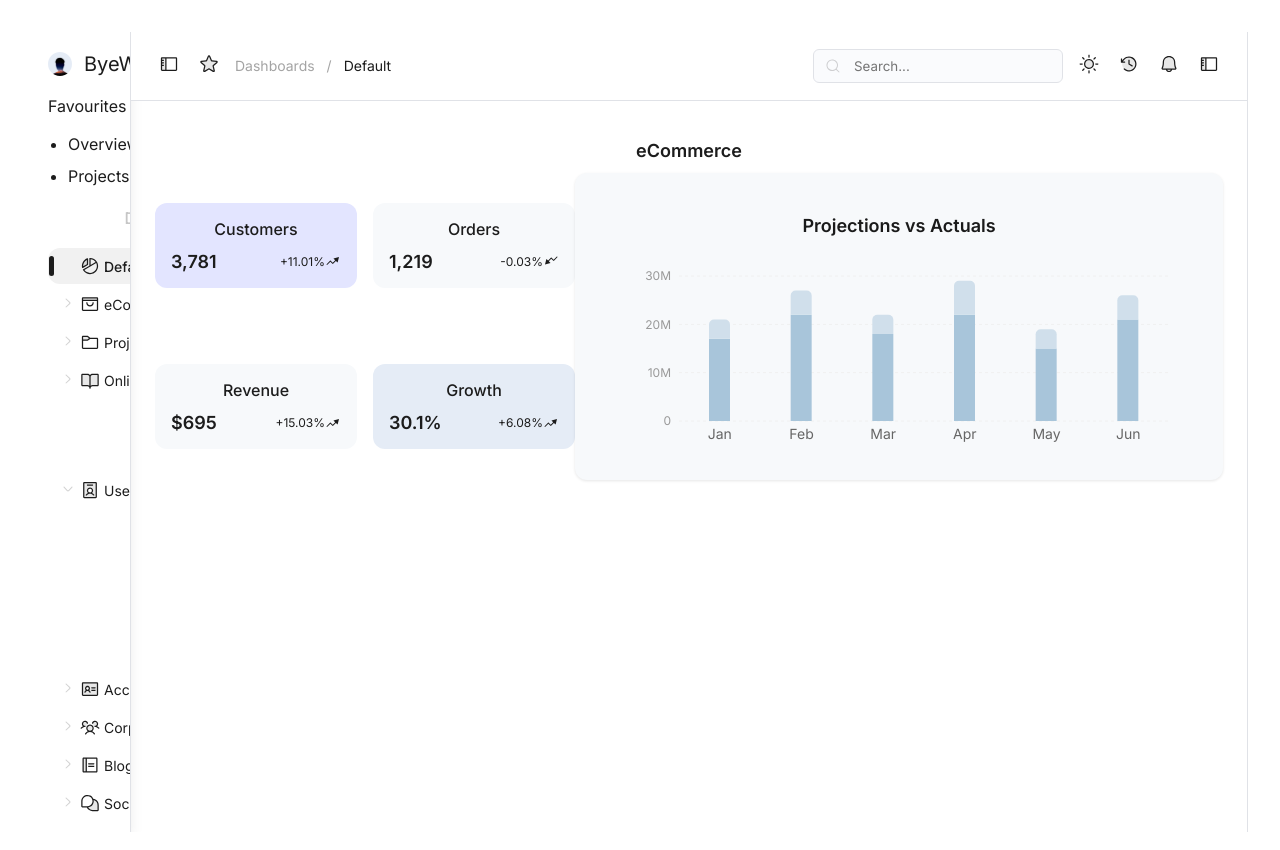
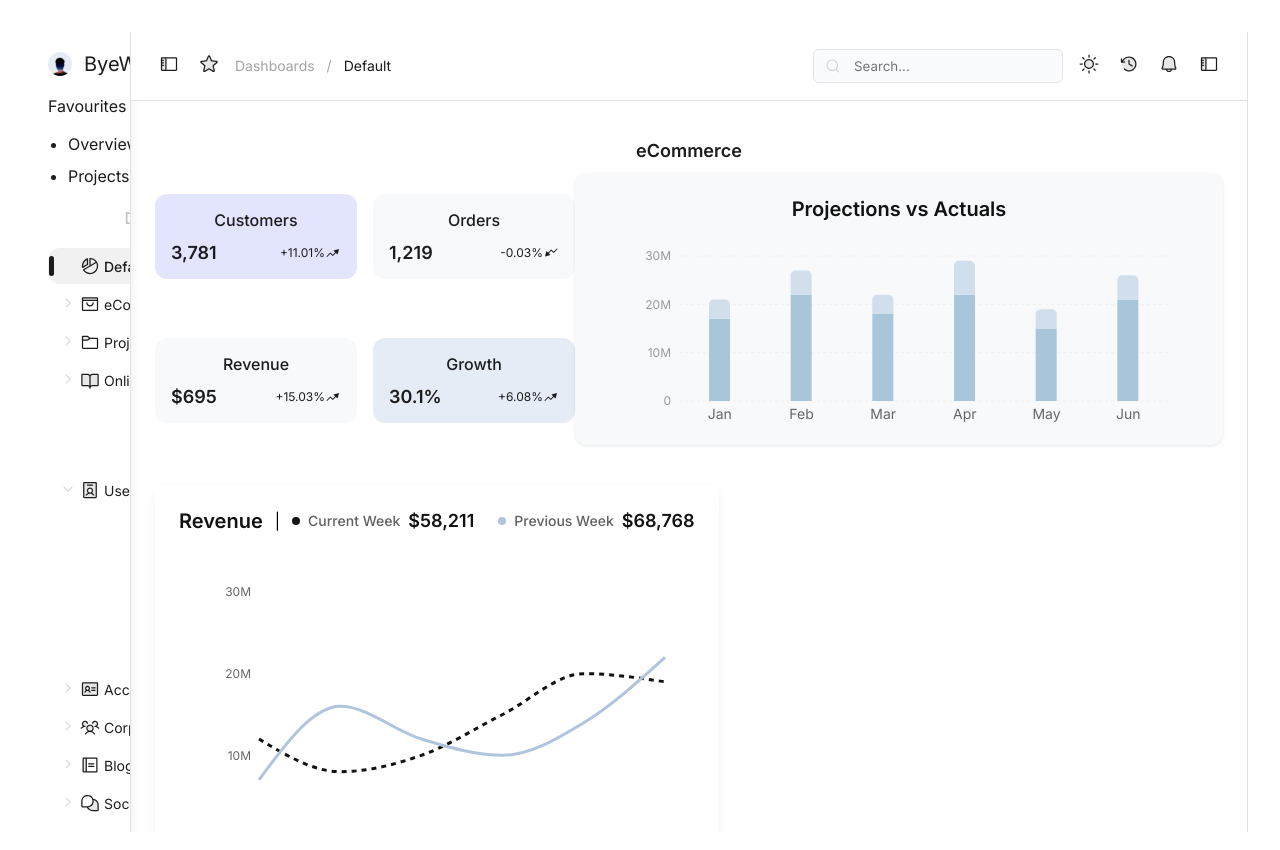
Before and after one commit to Deep0902/juspay-assignment, a React (Vite) app: page / in a window 1280 px wide. Shown: the top 850 px of the page. Built offline with nearby package versions, Linux system fonts and the light colour scheme.

Commit message:
Revenue Chart

```diff
--- a/src/components/HomePage/DashboardMain/DashboardMain.css
+++ b/src/components/HomePage/DashboardMain/DashboardMain.css
@@ -16,3 +16,9 @@ h1 {
 .test1 {
   flex: 1;
 }
+.revenue-charts-container {
+  display: flex;
+}
+.chart-revenue{
+
+}
--- a/src/components/HomePage/DashboardMain/DashboardMain.jsx
+++ b/src/components/HomePage/DashboardMain/DashboardMain.jsx
@@ -2,6 +2,7 @@ import "./DashboardMain.css";
 import ProjectionsActuals from "./ProjectionsActuals/ProjectionsActuals";
 import StatsCards from "./StatsCards/StatsCards";
 import barChartData from "../../../data/barChartData";
+import RevenueChart from "./RevenueChart/RevenueChart";
 
 function DashboardMain() {
   return (
@@ -18,6 +19,12 @@ function DashboardMain() {
           />
         </div>
       </div>
+      <div className="revenue-charts-container">
+        <div className="chart-revenue">
+          <RevenueChart />
+        </div>
+        <div className="revenue-by-location"></div>
+      </div>
     </>
   );
 }
--- /dev/null
+++ b/src/components/HomePage/DashboardMain/RevenueChart/RevenueChart.css
@@ -0,0 +1,64 @@
+.revenue-chart-container {
+  font-family: -apple-system, BlinkMacSystemFont, "Segoe UI", Roboto,
+    "Helvetica Neue", Arial, sans-serif;
+  background-color: #ffffff;
+  border-radius: 12px;
+  padding: 24px;
+  box-shadow: 0 4px 12px rgba(0, 0, 0, 0.05);
+  margin: 40px auto;
+}
+
+.chart-header {
+  display: flex;
+  gap: 12px;
+  align-items: center;
+  margin-bottom: 24px;
+}
+
+.chart-title {
+  font-size: 20px;
+  font-weight: 600;
+  margin: 0;
+  color: #121212;
+}
+
+.legend {
+  display: flex;
+  gap: 24px;
+  flex-wrap: wrap;
+}
+
+.legend-item {
+  display: flex;
+  align-items: center;
+  gap: 8px;
+  font-size: 14px;
+  color: #606060;
+}
+
+.legend-item .label {
+  font-weight: 500;
+}
+
+.legend-item .value {
+  font-weight: 600;
+  color: #121212;
+}
+
+.dot {
+  width: 8px;
+  height: 8px;
+  border-radius: 50%;
+}
+
+.dot.current {
+  background-color: #121212;
+}
+
+.dot.previous {
+  background-color: #b0c4de;
+}
+
+.recharts-wrapper .recharts-surface {
+  margin-top: 15px; /* Adjusts position of the chart for the custom header */
+}
--- /dev/null
+++ b/src/components/HomePage/DashboardMain/RevenueChart/RevenueChart.jsx
@@ -0,0 +1,72 @@
+import {
+  Line,
+  LineChart,
+  ResponsiveContainer,
+  Tooltip,
+  XAxis,
+  YAxis,
+} from "recharts";
+import { revenueData } from "../../../../data/barChartData";
+import "./RevenueChart.css";
+
+const RevenueChart = () => {
+  return (
+    <div className="revenue-chart-container">
+      <div className="chart-header">
+        <h3 className="chart-title">Revenue</h3>
+        <span>|</span>
+        <div className="legend">
+          <div className="legend-item">
+            <span className="dot current"></span>
+            <span className="label">Current Week</span>
+            <span className="value">$58,211</span>
+          </div>
+          <div className="legend-item">
+            <span className="dot previous"></span>
+            <span className="label">Previous Week</span>
+            <span className="value">$68,768</span>
+          </div>
+        </div>
+      </div>
+      <ResponsiveContainer width="100%" height={300}>
+        <LineChart
+          data={revenueData}
+          margin={{ top: 20, right: 30, left: 20, bottom: 5 }}
+        >
+          <XAxis
+            dataKey="month"
+            axisLine={false}
+            tickLine={false}
+            tick={{ fontSize: 14 }}
+          />
+          <YAxis
+            axisLine={false}
+            tickLine={false}
+            tickFormatter={(value) => `${value}M`}
+            domain={[0, 30]}
+            ticks={[0, 10, 20, 30]}
+            tick={{ fontSize: 12 }}
+          />
+          <Tooltip />
+          <Line
+            type="monotone"
+            dataKey="Current"
+            stroke="#121212"
+            strokeWidth={3}
+            dot={false}
+            strokeDasharray="5 5"
+          />
+          <Line
+            type="monotone"
+            dataKey="Previous"
+            stroke="#b0c4de"
+            strokeWidth={3}
+            dot={false}
+          />
+        </LineChart>
+      </ResponsiveContainer>
+    </div>
+  );
+};
+
+export default RevenueChart;
--- a/src/data/barChartData.js
+++ b/src/data/barChartData.js
@@ -31,3 +31,12 @@ const barChartData = [
   },
 ];
 export default barChartData;
+
+export const revenueData = [
+  { month: "Jan", Current: 12, Previous: 7 },
+  { month: "Feb", Current: 8, Previous: 16 },
+  { month: "Mar", Current: 10, Previous: 12 },
+  { month: "Apr", Current: 15, Previous: 10 },
+  { month: "May", Current: 20, Previous: 14 },
+  { month: "Jun", Current: 19, Previous: 22 },
+];
```
